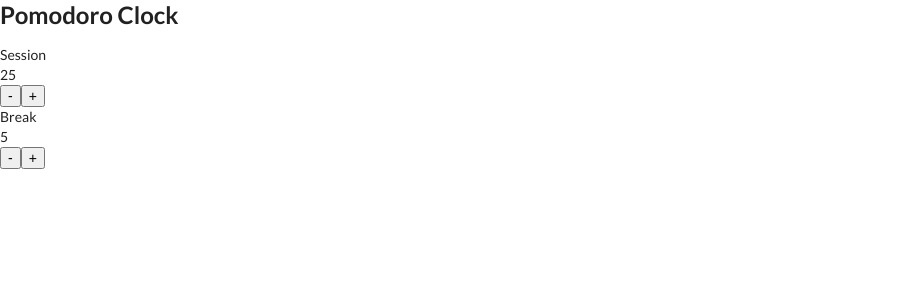
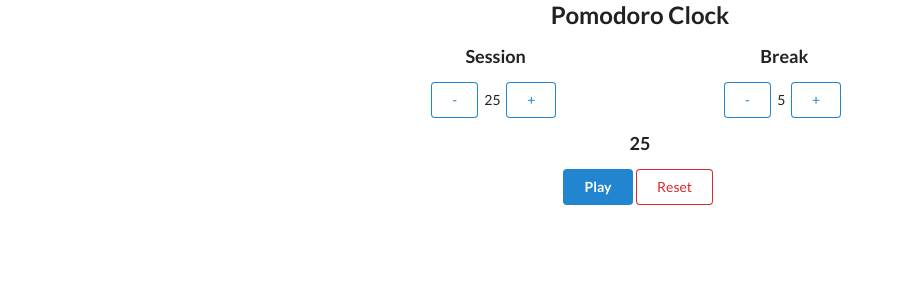
Before and after one commit to bradrar/pomodoro-clock-v2, a React (Create React App) app: page / in a window 1280 px wide. Shown: the top 300 px of the page, without its empty margins (0-904 px from the left). Built offline with nearby package versions, Linux system fonts and the light colour scheme.

Commit message:
styling of app and  add timer component

```diff
--- /dev/null
+++ b/src/components/App.css
@@ -0,0 +1,12 @@
+.app {
+  margin: 0 auto;
+  max-width: 700px;
+}
+
+h2 {
+  text-align: center;
+}
+
+.custom-center {
+  text-align: center !important;
+}
--- a/src/components/App.js
+++ b/src/components/App.js
@@ -1,6 +1,7 @@
 import React, { useState } from "react";
-import SessionComponent from "./SessionComponent";
-import BreakComponent from "./BreakComponent";
+import SessionBreakComponent from "./SessionBreakComponent";
+import Timer from "./Timer";
+import "./App.css";
 
 const App = () => {
   const [sessionLength, setSessionLength] = useState(25);
@@ -31,19 +32,31 @@ const App = () => {
   };
 
   return (
-    <div>
+    <div className="app ui container">
       <h2> Pomodoro Clock </h2>
 
-      <SessionComponent
-        sessionLength={sessionLength}
-        handleAddSession={handleAddSession}
-        handleMinusSession={handleMinusSession}
-      />
-      <BreakComponent
-        breakLength={breakLength}
-        handleAddBreak={handleAddBreak}
-        handleMinusBreak={handleMinusBreak}
-      />
+      <div className="ui centered grid">
+        <div className="custom-center four wide column">
+          <SessionBreakComponent
+            sessionOrBreak="Session"
+            sessionOrBreakLength={sessionLength}
+            handleAddSessionOrBreak={handleAddSession}
+            handleMinusSessionOrBreak={handleMinusSession}
+          />
+        </div>
+        <div className="custom-center four wide column">
+          <SessionBreakComponent
+            sessionOrBreak="Break"
+            sessionOrBreakLength={breakLength}
+            handleAddSessionOrBreak={handleAddBreak}
+            handleMinusSessionOrBreak={handleMinusBreak}
+          />
+        </div>
+      </div>
+
+      <div className="ui centered grid">
+        <Timer sessionLength={sessionLength} breakLength={breakLength} />
+      </div>
     </div>
   );
 };
--- a/src/components/Button.js
+++ b/src/components/Button.js
@@ -1,10 +1,20 @@
 import React from "react";
 
-const Button = ({ handleAddClick, handleMinusClick }) => {
+const Button = ({ handleAddClick, handleMinusClick, sessionOrBreakLength }) => {
   return (
     <div>
-      <button onClick={handleMinusClick}> - </button>
-      <button onClick={handleAddClick}> + </button>
+      <button className="ui primary basic button" onClick={handleMinusClick}>
+        {" "}
+        -{" "}
+      </button>
+      <p style={{ display: "inline", marginRight: "3px" }}>
+        {" "}
+        {sessionOrBreakLength}{" "}
+      </p>
+      <button className="ui primary basic button" onClick={handleAddClick}>
+        {" "}
+        +{" "}
+      </button>
     </div>
   );
 };
--- /dev/null
+++ b/src/components/SessionBreakComponent.js
@@ -0,0 +1,22 @@
+import React from "react";
+import Button from "./Button";
+
+const SessionBreakComponent = ({
+  sessionOrBreak,
+  sessionOrBreakLength,
+  handleAddSessionOrBreak,
+  handleMinusSessionOrBreak
+}) => {
+  return (
+    <div>
+      <h3>{sessionOrBreak} </h3>
+      <Button
+        sessionOrBreakLength={sessionOrBreakLength}
+        handleAddClick={handleAddSessionOrBreak}
+        handleMinusClick={handleMinusSessionOrBreak}
+      />
+    </div>
+  );
+};
+
+export default SessionBreakComponent;
--- /dev/null
+++ b/src/components/Timer.js
@@ -0,0 +1,32 @@
+import React, { useState, useEffect } from "react";
+
+const Timer = ({ sessionLength, breakLength }) => {
+  const [paused, setPaused] = useState(true);
+  const [breakTime, setBreakTime] = useState(false);
+
+  const handlePlay = () => {
+    setPaused(false);
+  };
+
+  const handlePause = () => {
+    setPaused(true);
+  };
+
+  const playButton = paused ? "Play" : "Pause";
+
+  return (
+    <div>
+      <h3> {sessionLength} </h3>
+      <button
+        onClick={paused ? handlePlay : handlePause}
+        className="ui primary button"
+      >
+        {" "}
+        {playButton}{" "}
+      </button>
+      <button className="ui red basic button"> Reset </button>
+    </div>
+  );
+};
+
+export default Timer;
```
